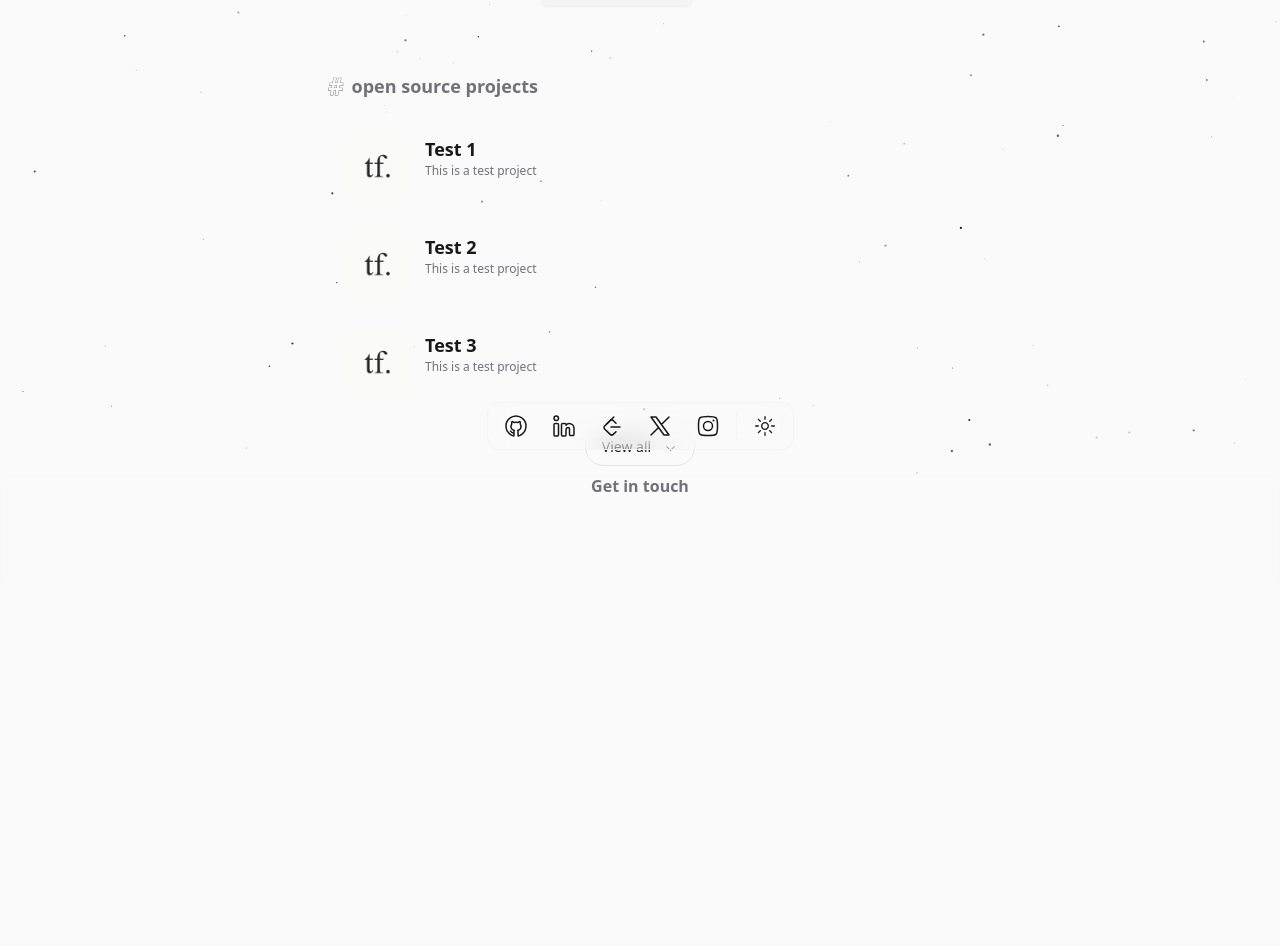
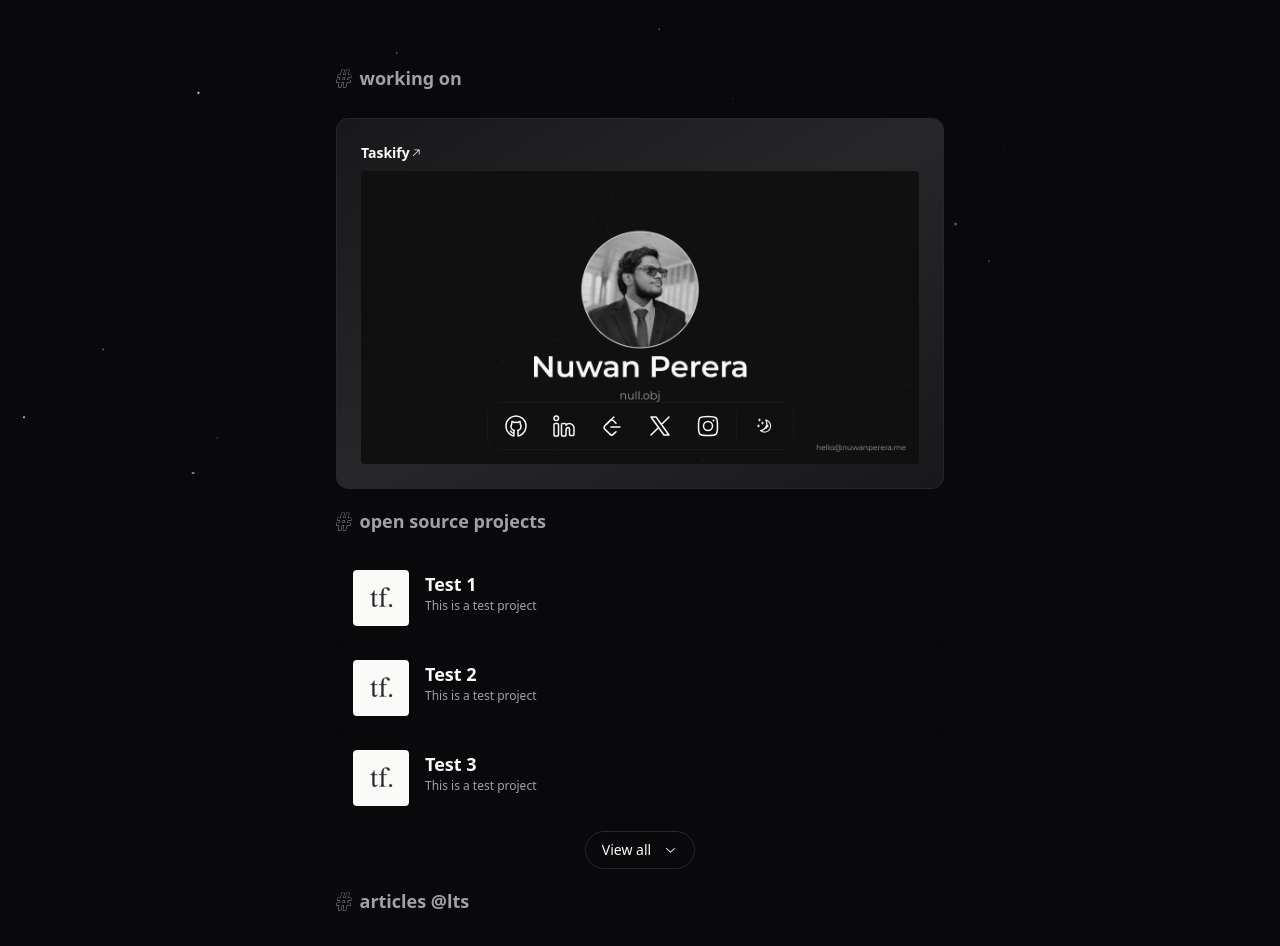
Before and after one commit to nuwanperera-me/nuwanperera-me, a Next.js app: page / in a window 1280 px wide. Shown: the part 326-1272 px from the top of the page. Before the commit the page ends 912 px from the top, so only its background shows below. Built offline with nearby package versions, Linux system fonts and the light colour scheme.

Commit message:
feat: working on section

```diff
--- a/app/layout.tsx
+++ b/app/layout.tsx
@@ -53,21 +53,21 @@ export default function RootLayout({
         <Providers>
           <ThemeProvider
             attribute="class"
-            defaultTheme="light"
+            defaultTheme="dark"
             disableTransitionOnChange
           >
             <main className="relative flex flex-col items-center">
-              <div className="fixed inset-0 -z-50 h-screen w-full">
+              <div className="fixed inset-0 -z-50 h-screen w-full bg-zinc-200-">
                 <SparklesCore
                   id="tsparticlesfullpage"
                   background="transparent"
-                  minSize={0.2}
-                  maxSize={1.2}
-                  speed={7}
-                  particleDensity={20}
-                  className="h-full w-full"
-                  particleDarkColor="#a1a1aa"
-                  particleLightColor="#18181b"
+                  minSize={0.6}
+                  maxSize={1.6}
+                  speed={1}
+                  particleDensity={4}
+                  className="h-full w-full blur-xl-"
+                  particleDarkColor="#e4e4e7"
+                  particleLightColor="#27272a"
                 />
               </div>
               {children}
--- a/app/page.tsx
+++ b/app/page.tsx
@@ -9,13 +9,12 @@ import {
   ChevronDownIcon,
   GitHubLogoIcon,
   LinkedInLogoIcon,
+  ArrowTopRightIcon,
 } from "@radix-ui/react-icons";
 import { Button } from "@/components/ui/button";
 import { List } from "@/components/list";
 import { ListItem, ListItemProp } from "@/components/list-item";
-import { profile } from "console";
 import { cn } from "@/lib/utils";
-import { NextJSIcon } from "@/components/icons";
 
 export default function Page() {
   type projectProp = {
@@ -103,7 +102,7 @@ export default function Page() {
   const [showAllProjects, setShowAllProjects] = useState(false);
 
   return (
-    <div className="mx-auto flex min-h-[calc(100dvh_-_7rem)] w-full max-w-screen-sm flex-col items-center justify-start gap-4 p-2">
+    <div className="mx-auto flex min-h-[calc(100dvh_-_7rem)] w-full max-w-screen-sm flex-col items-center justify-start gap-4 px-4">
       <section className="mb-12 mt-24 flex flex-col items-center justify-center gap-4">
         <div className="overflow-hidden rounded-full saturate-0 transition-all duration-300 hover:saturate-100 ">
           <Image
@@ -132,34 +131,49 @@ export default function Page() {
           </Button>
         </div>
       </section>
-      {/* <section className="w-full space-y-2">
-        <h1 className="text-xl font-semibold">Working on</h1>
-        <div>
-          <div className="w-24 overflow-hidden rounded-md border border-border ">
+      <section className="w-full space-y-2">
+        <h1 className="mb-4 inline-flex items-center gap-2 text-lg font-semibold text-muted-foreground">
+          <span className="text-stroke select-none text-2xl">#</span> working on
+        </h1>
+        <div className="h-auto w-full rounded-md sm:rounded-xl border border-border bg-gradient-to-br from-muted via-secondary to-muted p-3 sm:p-6">
+          <h1 className="text-sm font-semibold inline-flex items-center mb-2">Taskify <span><ArrowTopRightIcon height={12} width={12} /></span></h1>
+          <div className="w-full overflow-hidden rounded-sm">
             <Image
-              className=" transition-transform duration-300 hover:scale-110"
-              width={96}
-              height={96}
+              className=" transition-transform duration-300"
+              width={640}
+              height={320}
               priority
-              src="/todo.png"
+              src="/og-image.png"
               alt="Task manager banner"
             />
           </div>
-          <div className="text-muted-foreground">
-            <h2 className="text-base font-normal">Task Manager</h2>
-            <p className="text-sm font-normal">
-              Open source Task management web app
+        </div>
+        {/* <div>
+          <div className="flex flex-col gap-2 my-4">
+            <h2 className="text-lg font-semibold text-secondary-foreground">Task Manager</h2>
+            <p className="text-sm font-normal text-muted-foreground">
+              Lorem ipsum dolor sit, amet consectetur adipisicing elit.
             </p>
           </div>
-        </div>
-      </section> */}
-      <section className="flex w-full flex-col items-center justify-center space-y-4">
+          <div className="w-full overflow-hidden rounded-md border border-border">
+            <Image
+              className=" transition-transform duration-300 hover:scale-105"
+              width={640}
+              height={320}
+              priority
+              src="/og-image.png"
+              alt="Task manager banner"
+            />
+          </div>
+        </div> */}
+      </section>
+      <section className="flex w-full flex-col items-center justify-center space-y-2">
         <List title="open source projects">
           {showAllProjects
             ? projects.map((project: ListItemProp, id: number) => {
                 return (
                   <ListItem
-                  key={id}
+                    key={id}
                     id={project.id}
                     title={project.title}
                     shortDescription={project.shortDescription}
@@ -171,7 +185,50 @@ export default function Page() {
             : projects.splice(0, 3).map((project: ListItemProp, id: number) => {
                 return (
                   <ListItem
-                  key={id}
+                    key={id}
+                    id={project.id}
+                    title={project.title}
+                    shortDescription={project.shortDescription}
+                    icon={project.icon}
+                    card={project.card}
+                  />
+                );
+              })}
+        </List>
+        <button
+          className="inline-flex items-center gap-3 rounded-full border border-border px-4 py-2 text-sm backdrop-blur-sm hover:bg-muted active:bg-muted"
+          onClick={() => setShowAllProjects(!showAllProjects)}
+        >
+          {showAllProjects ? <p>Collapse</p> : <p>View all</p>}
+          <span>
+            <ChevronDownIcon
+              className={cn(
+                showAllProjects ? "rotate-180" : "rotate-0",
+                "transition-transform duration-200",
+              )}
+            />
+          </span>
+        </button>
+      </section>
+      <section className="flex w-full flex-col items-center justify-center space-y-2">
+        <List title="articles @lts">
+          {showAllProjects
+            ? projects.map((project: ListItemProp, id: number) => {
+                return (
+                  <ListItem
+                    key={id}
+                    id={project.id}
+                    title={project.title}
+                    shortDescription={project.shortDescription}
+                    icon={project.icon}
+                    card={project.card}
+                  />
+                );
+              })
+            : projects.splice(0, 3).map((project: ListItemProp, id: number) => {
+                return (
+                  <ListItem
+                    key={id}
                     id={project.id}
                     title={project.title}
                     shortDescription={project.shortDescription}
--- a/components/list-item.tsx
+++ b/components/list-item.tsx
@@ -54,8 +54,8 @@ export const ListItem = ({
             <div className="overflow-hidden rounded-sm">
               <Image
                 src={icon}
-                width={64}
-                height={64}
+                width={56}
+                height={56}
                 alt=""
                 className="transition-transform duration-300 group-hover:scale-110"
               />
--- a/components/list.tsx
+++ b/components/list.tsx
@@ -11,7 +11,7 @@ export const List = ({ children, title }: ListProps) => {
           <span className="select-none text-2xl text-stroke">#</span> {title}
         </h1>
       )}
-      <ul className="flex w-full flex-col items-center justify-center ">
+      <ul className="flex w-full flex-col items-center justify-center">
         {children}
       </ul>
     </div>
--- a/styles/globals.css
+++ b/styles/globals.css
@@ -4,7 +4,7 @@
 
 @layer base {
   :root {
-    --background: 0 0% 98%;
+    --background: 0 0% 100%;
     --foreground: 240 10% 3.9%;
     --card: 0 0% 100%;
     --card-foreground: 240 10% 3.9%;
@@ -32,7 +32,7 @@
   }
 
   .dark {
-    --background: 240 6% 10%;
+    --background: 240 10% 4%;
     --foreground: 0 0% 98%;
     --card: 240 10% 3.9%;
     --card-foreground: 0 0% 98%;
@@ -42,7 +42,7 @@
     --primary-foreground: 240 5.9% 10%;
     --secondary: 240 3.7% 15.9%;
     --secondary-foreground: 0 0% 98%;
-    --muted: 240 3.7% 15.9%;
+    --muted: 240 6% 10%;
     --muted-foreground: 240 5% 64.9%;
     --accent: 240 3.7% 15.9%;
     --accent-foreground: 0 0% 98%;
```
